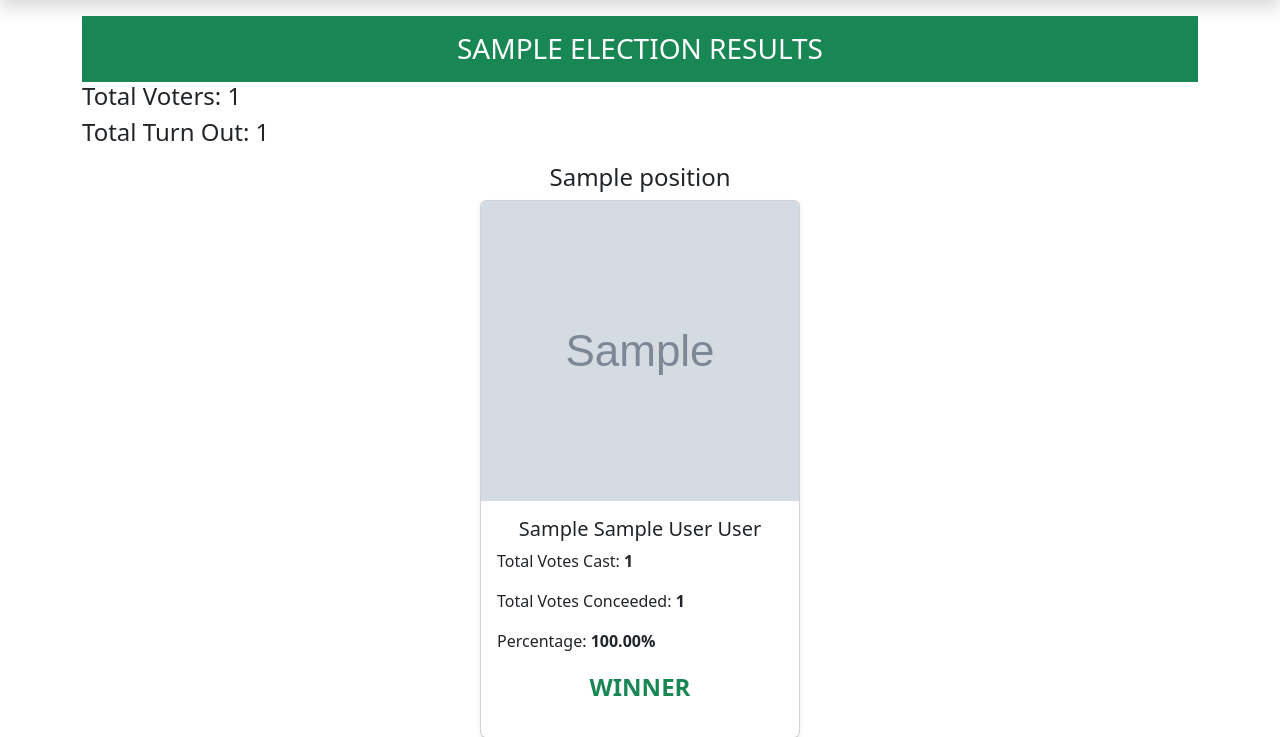
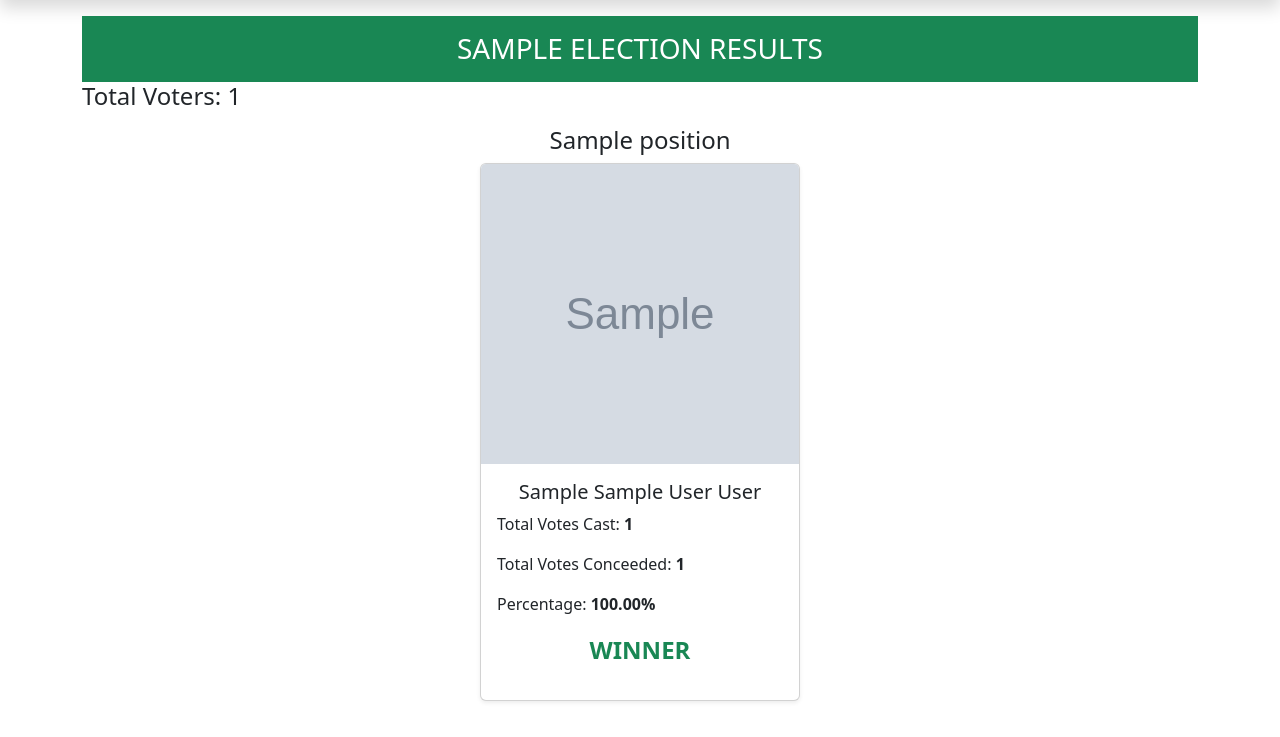
Before and after one commit to manaf-dev/e-voting-system, a Django app: a page that uses polls/templates/polls/results.html in a window 1280 px wide. Shown: the part 76-813 px from the top of the page. Run offline with Django 5.2, Linux system fonts and the light colour scheme; a user stored in the database is signed in; tables that the repository leaves empty hold one stand-in row (values such as "Sample post"); grey boxes marked "Sample" are stand-in pictures.

```diff
--- a/polls/templates/polls/results.html
+++ b/polls/templates/polls/results.html
@@ -11,7 +11,7 @@
 
 <h3 class="text-center text-bg-success p-3 m-auto">{{election.name|upper}} RESULTS</h3>
 <h4>Total Voters: {{total_voters}}</h4>
-<h4>Total Turn Out: {{total_turn_out}}</h4>
+{% comment %} <h4>Total Turn Out: {{total_turn_out}}</h4> {% endcomment %}
 {% for result in results %}
 <h4 class="text-center mt-3">{{ result.position.name }}</h4>
 
```
